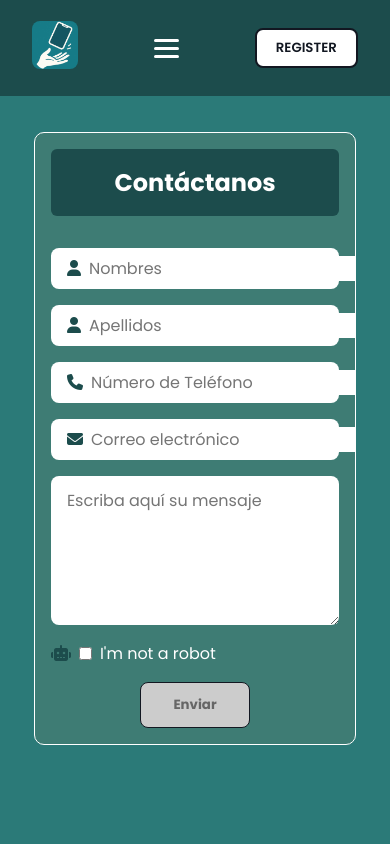
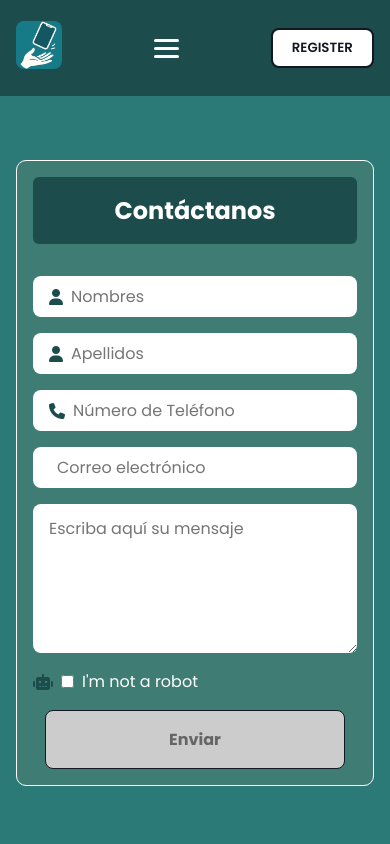
Before and after one commit to Grupo5-IHC/social-balance, an Angular app: page /contact in a window 390 px wide. Shown: the top 844 px of the page. Built offline with nearby package versions, Linux system fonts and the light colour scheme.

Commit message:
Corrigiendo Contact y el Header

```diff
--- a/src/app/components/header/header.css
+++ b/src/app/components/header/header.css
@@ -77,6 +77,12 @@
   }
 
   @media (max-width: 768px) {
+
+    .container  {
+      padding: 0 1rem;
+      flex-direction: row;
+      justify-content: space-between;
+    }
     .hamburger {
       display: flex;
     }
--- a/src/app/pages/contact/contact.css
+++ b/src/app/pages/contact/contact.css
@@ -1,5 +1,5 @@
 .contact {
-  margin-top: 5%;
+  margin-top: 5rem;
   background-color: #2B7A78;
   padding: 5rem 1rem;
   display: flex;
@@ -7,6 +7,7 @@
   align-items: center;
 
   .contact-box {
+    position: relative;
     width: 100%;
     max-width: 960px;
     background-color: #3E7C74;
@@ -24,6 +25,13 @@
       padding: 1rem;
       border-radius: 6px;
       font-size: 1.5rem;
+    }
+
+
+
+    @keyframes fadeIn {
+      from { opacity: 0; transform: translateY(-10px); }
+      to { opacity: 1; transform: translateY(0); }
     }
 
     form {
@@ -55,6 +63,7 @@
         background-color: #fff;
         border-radius: 8px;
         padding: 0.5rem 1rem;
+        box-sizing: border-box;
 
         i {
           margin-right: 0.5rem;
@@ -66,6 +75,9 @@
           outline: none;
           flex: 1;
           font-size: 1rem;
+          width: 100%;
+          max-width: 100%;
+          box-sizing: border-box;
         }
       }
 
@@ -75,6 +87,9 @@
         border: none;
         font-size: 1rem;
         resize: vertical;
+        width: 100%;
+        max-width: 100%;
+        box-sizing: border-box;
       }
 
       .error {
@@ -98,18 +113,21 @@
 
     button {
       align-self: center;
-      padding: 0.75rem 2rem;
-      background-color: white;
-      color: #1C4C4C;
+      padding: 1rem 3rem;
+      background-color: #2B7A78;
+      color: white;
       font-weight: bold;
       border: 1px solid #121721;
       border-radius: 8px;
       cursor: pointer;
       transition: background-color 0.3s ease;
+      width: 100%;
+      max-width: 300px;
+      font-size: 1rem;
     }
 
     button:hover:not(:disabled) {
-      background-color: #eee;
+      background-color: #1C4C4C;
     }
 
     button:disabled {
@@ -122,15 +140,24 @@
   @media (max-width: 768px) {
     .contact-box {
       padding: 1rem;
-      width: 90%;
-      max-width: 100%;
-      margin-top: 2rem;
     }
 
     .row {
       flex-direction: column;
     }
   }
+}
+
+.success-message {
+  background-color: #1C4C4C;
+  color: #fff;
+  text-align: center;
+  padding: 1rem;
+  border-radius: 8px;
+  margin-top: 1.5rem;
+  margin-bottom: 1.5rem;
+  font-weight: bold;
+  animation: fadeIn 0.5s ease-in-out;
 }
 
 .divider {
--- a/src/app/pages/contact/contact.html
+++ b/src/app/pages/contact/contact.html
@@ -28,7 +28,7 @@
         </div>
         <div class="form-group">
           <div class="icon-input">
-            <i class="fas fa-envelope"></i>
+            <i class="fas fa-envemlope"></i>
             <input type="email" name="email" ngModel placeholder="Correo electrónico" required #email="ngModel" />
           </div>
           <div class="error" *ngIf="email.invalid && email.touched">Correo electrónico inválido.</div>
@@ -44,12 +44,16 @@
           <input type="checkbox" name="captcha" [(ngModel)]="captchaChecked" required />
           I'm not a robot
         </label>
-        <div class="error" *ngIf="!captchaChecked && formAttempted">Debes confirmar que no eres un robot.</div>
+        <div class="error" *ngIf="!captchaChecked && formAttempted && !formSubmitted">Debes confirmar que no eres un robot.</div>
       </div>
       <button type="submit" [disabled]="contactForm.invalid || !captchaChecked">Enviar</button>
+      <div *ngIf="formSubmitted" class="success-message">
+        ¡Mensaje enviado correctamente!
+      </div>
     </form>
   </div>
 </section>
+
 
 <section class="divider">
   <div class="divider-content">
--- a/src/app/pages/contact/contact.ts
+++ b/src/app/pages/contact/contact.ts
@@ -13,19 +13,20 @@ export class Contact {
   formAttempted = false;
   captchaChecked = false;
 
-  onSubmit(form: NgForm): void {
+  onSubmit(form: NgForm) {
     this.formAttempted = true;
 
     if (form.valid && this.captchaChecked) {
-      const formData = form.value;
-      console.log('Formulario enviado:', formData);
+      this.formSubmitted = true;
 
-      this.formSubmitted = true;
       form.resetForm();
       this.captchaChecked = false;
-      this.formAttempted = false;
-    } else {
-      this.scrollToFirstInvalidControl(form);
+
+      // Ocultar el mensaje después de unos segundos
+      setTimeout(() => {
+        this.formSubmitted = false;
+        this.formAttempted = false;
+      }, 5000);
     }
   }
 
```
